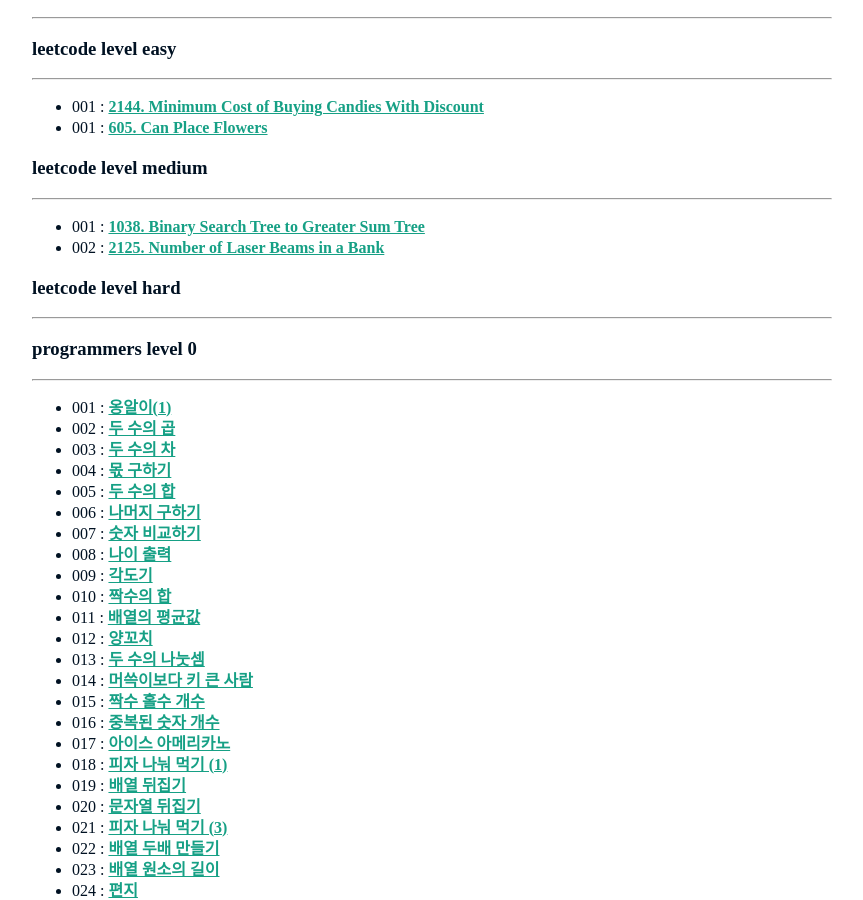
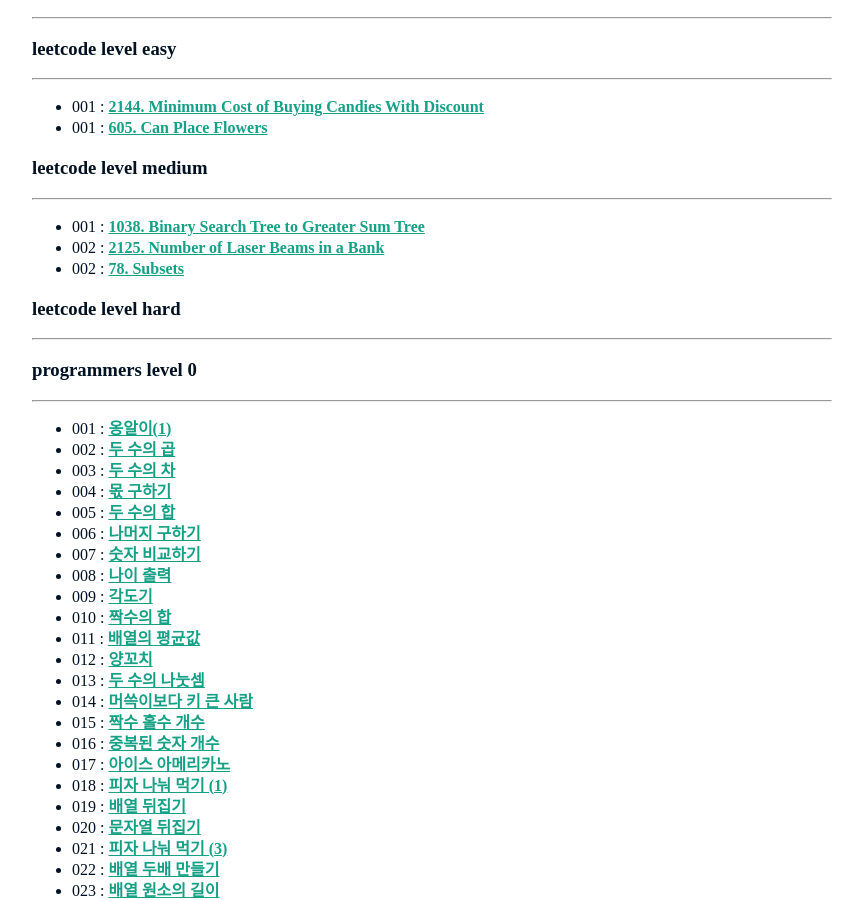
Before and after one commit to nimkoes/portfolio, a Jekyll site: the page built from _posts/2021-04-30-Algorithm-Problem.md, in a window 1280 px wide and 900 px high, scrolled down 322 px. Shown: the whole window, without its empty margins (208-1071 px from the left). Built offline with Jekyll 4.4.1, drawn with Linux system fonts in a browser that asks for light colours.

Commit message:
문제 풀이 추가 - 78. Subsets

```diff
--- a/_posts/2021-04-30-Algorithm-Problem.md
+++ b/_posts/2021-04-30-Algorithm-Problem.md
@@ -25,6 +25,7 @@
 
 - 001 : [**<u>1038. Binary Search Tree to Greater Sum Tree</u>**][link_lc_level_medium_001]
 - 002 : [**<u>2125. Number of Laser Beams in a Bank</u>**][link_lc_level_medium_002]
+- 002 : [**<u>78. Subsets</u>**][link_lc_level_medium_003]
 
 
 ### leetcode level hard
```
Also changed, not shown: other parts of _posts/2021-04-30-Algorithm-Problem.md (+1 -0 lines).
